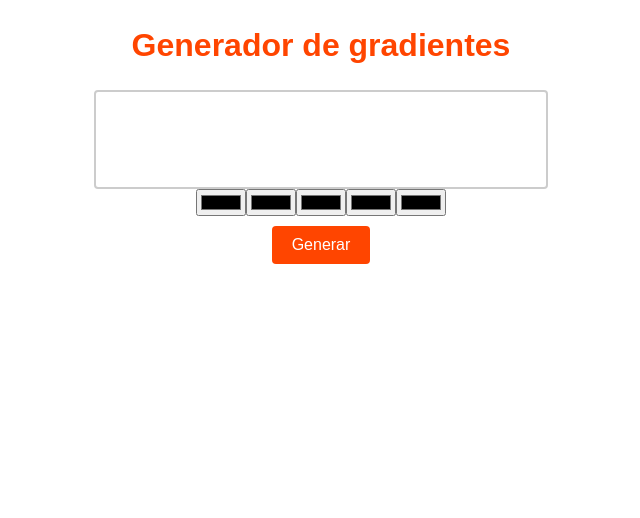
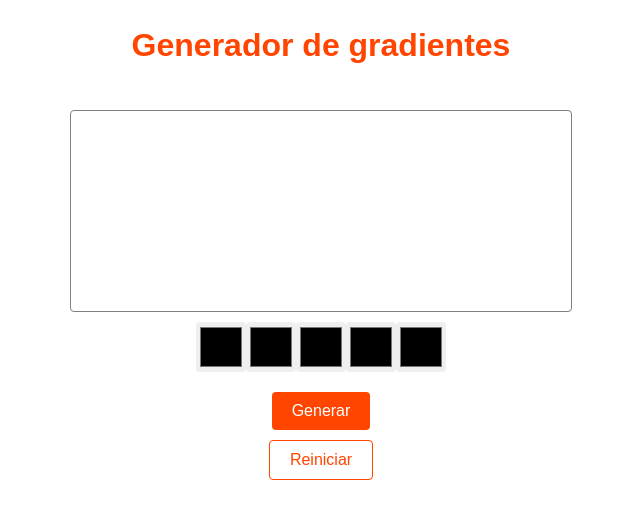
Before and after one commit to catharygr/my-gradient-tool-react, a React (Vite) app: page / in a window 1280 px wide. Shown: the top 518 px of the page, without its empty margins (319-959 px from the left). Built offline with nearby package versions, Linux system fonts and the light colour scheme.

Commit message:
Trabajando en el css

```diff
--- a/src/GradientGenerator.jsx
+++ b/src/GradientGenerator.jsx
@@ -1,29 +1,38 @@
 import { useState } from "react";
 
+const initialState = {
+  colors: [],
+  backgroundImage: "",
+};
+
 export default function GradientGenerator() {
-  const [colors, setColors] = useState([]);
-  const [backgroundImage, setBackgroundImage] = useState("");
+  const [state, setState] = useState(initialState);
 
   function handleColorChange(index, color) {
-    const newColors = [...colors];
+    const newColors = [...state.colors];
     newColors[index] = color;
-    setColors(newColors);
+    setState({ ...state, colors: newColors });
   }
 
   function generateGradient() {
-    const colorStops = colors.join(", ");
+    const colorStops = state.colors.join(", ");
     const gradient = `linear-gradient(45deg, ${colorStops})`;
-    setBackgroundImage(gradient);
+    setState({ ...state, backgroundImage: gradient });
+  }
+
+  function resetState() {
+    setState(initialState);
   }
 
   return (
     <div>
       <div className="gradient-generator">
         <h2>Generador de gradientes</h2>
+        <div className="actions"></div>
         <div
           className="gradient-preview"
           style={{
-            backgroundImage: backgroundImage,
+            backgroundImage: state.backgroundImage,
           }}
         ></div>
         <div className="color-input">
@@ -31,7 +40,7 @@ export default function GradientGenerator() {
             <input
               key={index}
               type="color"
-              value={colors[index] || ""}
+              value={state.colors[index] || ""}
               onChange={(e) => handleColorChange(index, e.target.value)}
             />
           ))}
@@ -39,6 +48,9 @@ export default function GradientGenerator() {
         <button className="generate-button" onClick={generateGradient}>
           Generar
         </button>
+        <button className="reset-button" onClick={resetState}>
+          Reiniciar
+        </button>
       </div>
     </div>
   );
--- a/src/index.css
+++ b/src/index.css
@@ -17,12 +17,13 @@ h2 {
   align-items: center;
   margin: 0 auto;
   max-width: 450px;
+  gap: 10px;
 }
 
 .gradient-preview {
-  width: 100%;
-  min-height: 95px;
-  border: 2px solid #ccc;
+  width: 500px;
+  min-height: 200px;
+  border: 1px solid gray;
   border-radius: 4px;
 }
 
@@ -30,6 +31,14 @@ h2 {
   display: flex;
   align-items: center;
   margin-bottom: 10px;
+}
+
+input[type="color"] {
+  width: 50px;
+  height: 50px;
+  border: none;
+  border-radius: 4px;
+  cursor: pointer;
 }
 
 .generate-button {
@@ -41,3 +50,13 @@ h2 {
   cursor: pointer;
   font-size: 1rem;
 }
+
+.reset-button {
+  padding: 10px 20px;
+  background-color: #fff;
+  color: orangered;
+  border: 1px solid orangered;
+  border-radius: 4px;
+  cursor: pointer;
+  font-size: 1rem;
+}
```
